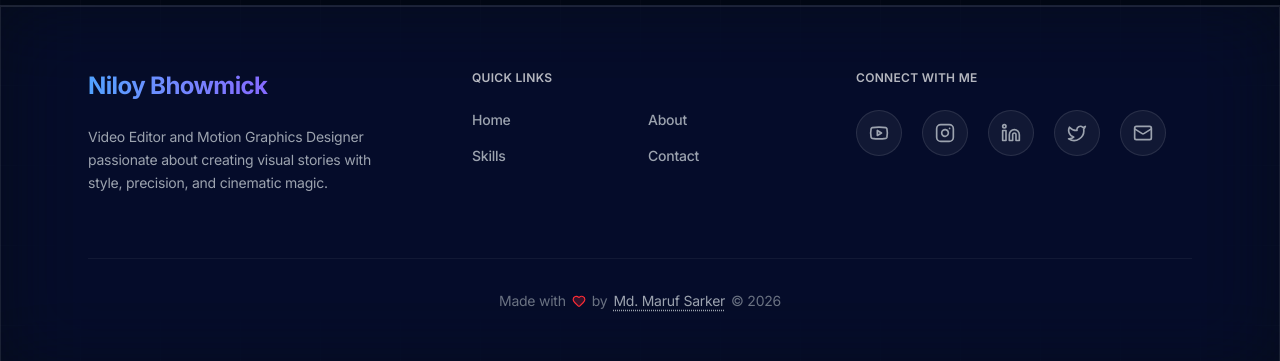
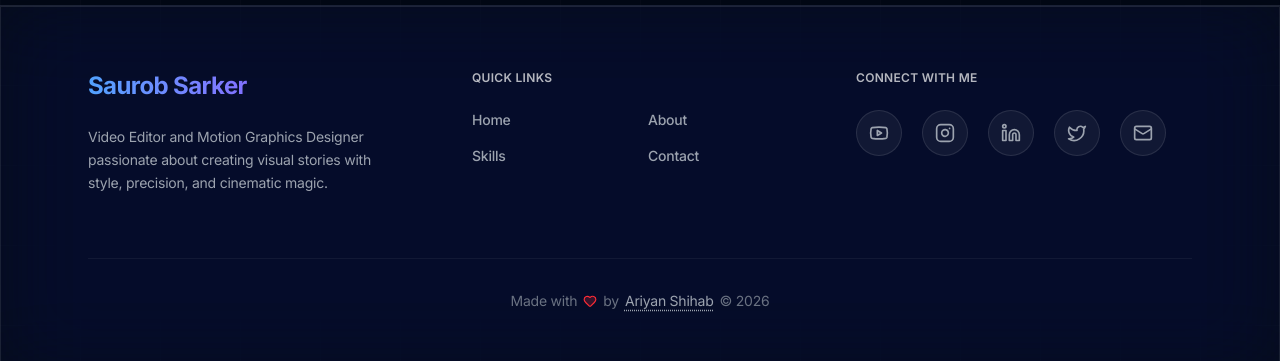
Before and after one commit to shihabmia00/saurobsarker, a Next.js app: page / in a window 1280 px wide. Shown: the part 3915-4276 px from the top of the page. Built offline with nearby package versions, Linux system fonts and the light colour scheme.

Commit message:
update footer file

```diff
--- a/src/components/footer.tsx
+++ b/src/components/footer.tsx
@@ -16,17 +16,17 @@ export default function Footer() {
   const socialLinks = [
     {
       name: "YouTube",
-      href: "https://www.youtube.com/@itsniloybhowmick",
+      href: "https://www.youtube.com/@Saurav_Speaks",
       icon: Youtube,
     },
     {
       name: "Instagram",
-      href: "https://instagram.com/its.niloybhowmick",
+      href: "https://www.instagram.com/saurav__speaks",
       icon: Instagram,
     },
     {
       name: "LinkedIn",
-      href: "https://www.linkedin.com/in/niloy-bhowmick",
+      href: "https://www.linkedin.com/in/saurav-speaks",
       icon: Linkedin,
     },
     {
@@ -36,7 +36,7 @@ export default function Footer() {
     },
     {
       name: "Email",
-      href: "mailto:contact.niloybhowmick@gmail.com",
+      href: "mailto:sauravsarker150@gmail.com",
       icon: Mail,
     },
   ];
@@ -48,7 +48,7 @@ export default function Footer() {
           {/* Brand */}
           <div className="space-y-6">
             <h3 className="text-2xl font-bold tracking-tight bg-gradient-to-r from-blue-400 to-purple-600 bg-clip-text text-transparent">
-              Niloy Bhowmick
+              Saurob Sarker
             </h3>
             <p className="text-gray-400 text-sm leading-relaxed max-w-xs">
               Video Editor and Motion Graphics Designer passionate about
@@ -121,12 +121,12 @@ export default function Footer() {
           <p className="text-gray-500 text-sm flex items-center justify-center gap-1.5">
             Made with <Heart className="text-red-500 fill-red-500/20" size={14} /> by{" "}
             <a
-              href="https://www.linkedin.com/in/mdmarufsarker/"
+              href="https://www.linkedin.com/in/ariyanshihabeditz"
               target="_blank"
               rel="noopener noreferrer"
               className="text-gray-400 hover:text-white transition-colors underline decoration-dotted underline-offset-4"
             >
-              Md. Maruf Sarker
+              Ariyan Shihab
             </a>{" "}
             © {currentYear}
           </p>
```
